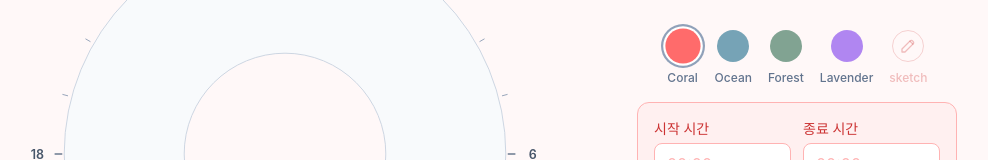
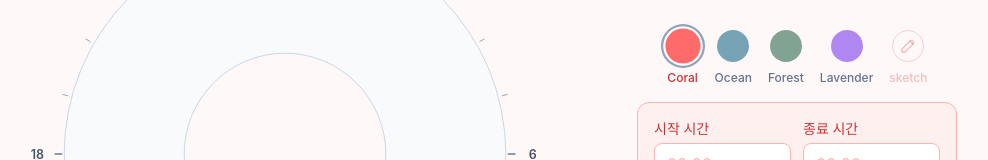
Before and after one commit to hungerbk/dayframe, a React (Vite) app: page / in a window 1280 px wide. Shown: the part 217-377 px from the top of the page, without its empty margins (163-1151 px from the left). Built offline with nearby package versions, Linux system fonts and the light colour scheme.

Commit message:
design: ThemeSelector 테마 버튼 호버 스타일 추가
- 호버했을 때, 글자 색상도 변경되도록 수정
- 선택했을 때, 해당하는 테마 색상으로 글자 색 변경

```diff
--- a/src/components/ui/ThemeSelector.tsx
+++ b/src/components/ui/ThemeSelector.tsx
@@ -26,7 +26,7 @@ export default function ThemeSelector({ currentThemeId, onSelect, isSketch, onSk
             className={`w-8 h-8 rounded-full transition-all ${currentThemeId === theme.id ? "ring-2 ring-offset-2 ring-slate-400 scale-110" : "opacity-60 group-hover:opacity-100"}`}
             style={{ backgroundColor: theme.blockColors[0] }}
           />
-          <span className="text-xs text-slate-500 font-medium">{theme.name}</span>
+          <span className={`text-xs font-medium transition-colors ${currentThemeId === theme.id ? "text-text" : "text-slate-500 group-hover:text-slate-700"}`}>{theme.name}</span>
         </button>
       ))}
       <button
@@ -35,7 +35,8 @@ export default function ThemeSelector({ currentThemeId, onSelect, isSketch, onSk
         aria-label="스케치 모드"
         onClick={onSketchToggle}
         className={`group flex flex-col items-center gap-2 transition-colors ${isSketch ? "text-text" : "text-text/30 hover:text-text/60"}`}>
-        <div className={`w-8 h-8 rounded-full border flex items-center justify-center transition-all ${isSketch ? "border-border bg-background scale-110 group-hover:bg-border/30" : "border-text/20"}`}>
+        <div
+          className={`w-8 h-8 rounded-full border flex items-center justify-center transition-all ${isSketch ? "border-border bg-background scale-110 group-hover:bg-border/30" : "border-text/20"}`}>
           <PencilIcon />
         </div>
         <span className={`text-xs font-medium transition-colors ${isSketch ? "group-hover:text-text/60" : ""}`}>sketch</span>
```
